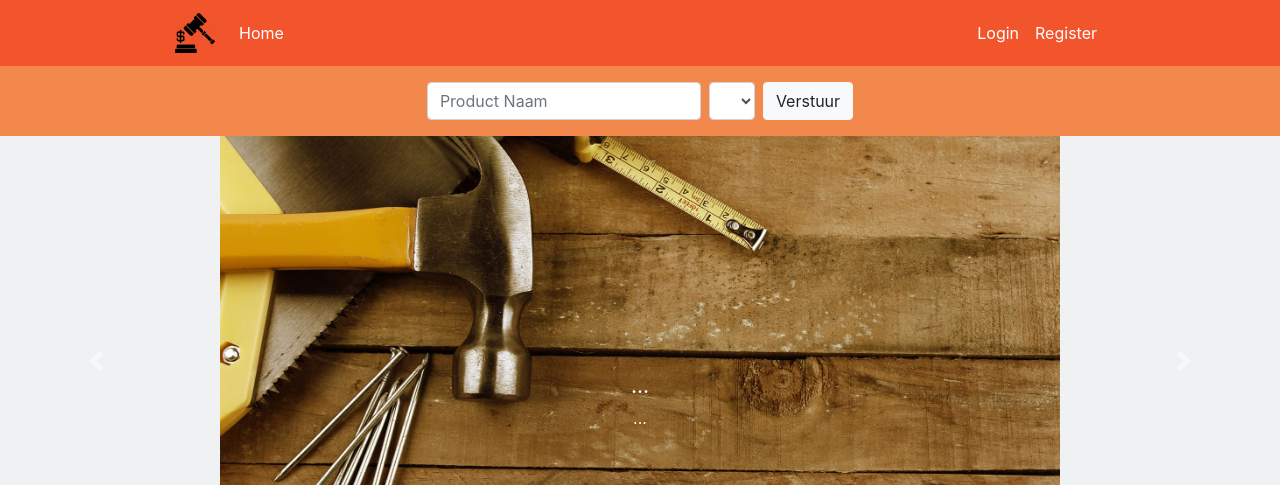
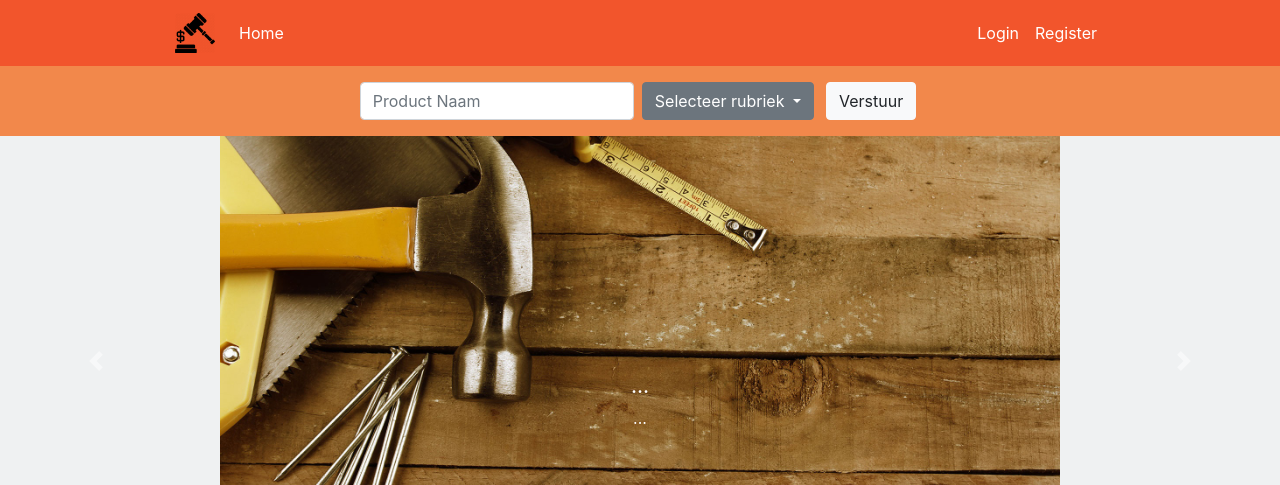
Before and after one commit to MWarps/asjgadh, a PHP site: page /index.php in a window 1280 px wide. Shown: the top 485 px of the page. Run offline with PHP 8.4, Linux system fonts and the light colour scheme; tables that the repository leaves empty or names only in its code hold one stand-in row (values such as "Sample post"); grey boxes labelled with a size stand in for pictures from a placeholder-image service; lists and menus that the app fills with data are empty; some libraries are stand-ins or nearby versions.

Commit message:
rubrieken selecteren update

```diff
--- a/IProject/catalogus.php
+++ b/IProject/catalogus.php
@@ -11,6 +11,7 @@ if(isset($_GET['zoek'])){
 }
 $rubriek = 157347;
 ?>
+
 <div class="container-fluid">
     <div class="row">
         <div class="col">
--- a/IProject/includes/header.php
+++ b/IProject/includes/header.php
@@ -3,6 +3,13 @@ session_start();
 require 'includes/functies.php';
 require_once 'core/dbconnection.php';
 $VerkoperValidatie = false;
+
+if(!isset($_SESSION['rubriek'])){
+  $_SESSION['rubriek']['subrubriek1'] = -1;
+}
+if(isset($_GET['id'])){
+$_SESSION['rubriek2'] = $_GET['id'];
+}
 
 if(isset($_SESSION['gebruikersnaam'])){
 
@@ -48,7 +55,6 @@ if(isset($_SESSION['gebruikersnaam'])){
                                 <a class="nav-link" href="index.php">Home</a>
                             </li>
                         </ul>
-
                         <?php
                         if (isset($_SESSION['gebruikersnaam'])){ ?>
                               <ul class="navbar-nav">
@@ -70,7 +76,6 @@ if(isset($_SESSION['gebruikersnaam'])){
                                       </li>
                                     </ul>
                                     </div>
-
                         <?php  } // einde if session actief is
                           else{
                               echo'<ul class="navbar-nav">
@@ -89,13 +94,43 @@ if(isset($_SESSION['gebruikersnaam'])){
             <nav class="navbar navbar-expand-lg navbar-light bg-orange2 spacing justify-content-md-center">
                 <form class="form-inline my-2 my-md-0 needs-validation" novalidate action="catalogus.php" method="get">
                     <ul class="navbar-nav">
-                        <li class="navbar-item p-2">
+                        <li class="navbar-item px-1">
                             <input class="form-control" name="zoektekst" type="text" placeholder="Product Naam" aria-label="Search">
                         </li>
                     </ul>
-                      <select name="rubriek" class="form-control" id="inputRubriek">
-                        <?php HaalRubriekop(); ?>
-                        </select>
+                    <div class="dropdown px-1">
+                        <button class="btn btn-secondary dropdown-toggle" type="button" id="dropdownMenuRubriek" data-toggle="dropdown" aria-haspopup="true" aria-expanded="false">
+                          <?php
+                            if(isset($_SESSION['rubriek']['subrubriek2'])){
+                            $naam = HaalRubriekNaamOp($_SESSION['rubriek']['subrubriek2']);
+                            echo $naam['rubrieknaam'];
+                            }
+                            else {
+                              echo 'Selecteer rubriek';
+                            }
+                            ?>
+                        </button>
+                        <div class="dropdown-menu" aria-labelledby="dropdownMenuRubriek">
+                          <?php HaalRubriekop($_SESSION['rubriek']['subrubriek1'])
+
+                          ?>
+                        </div>
+                    </div>
+                      <?php
+                          if(isset($_GET['id']) && isset($_SESSION['rubriek']['subrubriek2'])) {
+
+                      ?>
+                        <div class="dropdown px-1">
+                          <button class="btn btn-secondary dropdown-toggle" type="button" id="dropdownMenuRubriek" data-toggle="dropdown" aria-haspopup="true" aria-expanded="false">
+                            Sub rubriek
+                          </button>
+                          <div class="dropdown-menu" aria-labelledby="dropdownMenuRubriek">
+                            <?php HaalRubriekop($_SESSION['rubriek2'])?>
+                          </div>
+                      </div>
+                    <?php } ?>
+
+
                     <ul class="navbar-nav">
                         <li class="navbar-item p-2">
                             <button type="submit" name="zoek" id="zoek" class="btn btn-light">Verstuur</button>
```
Also changed, not shown: IProject/includes/functies.php (+27 -7 lines). Lines whose indentation alone changed are shown as unchanged.
